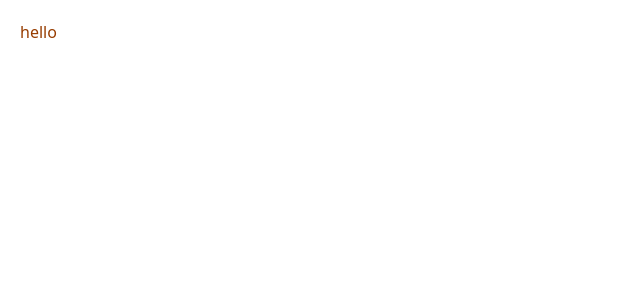
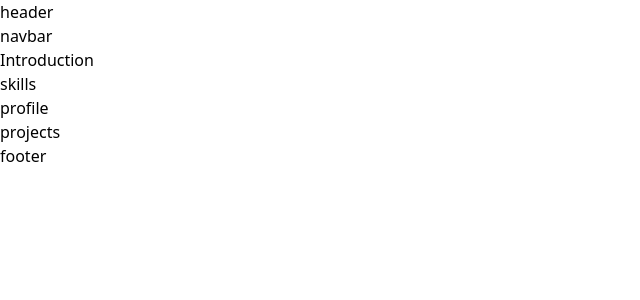
Before and after one commit to SametCeven/PersonalWebsite, a React (Vite) app: page / in a window 1280 px wide. Shown: the top 300 px of the page, without its empty margins (0-640 px from the left). Built offline with nearby package versions, Linux system fonts and the light colour scheme.

Commit message:
component structure added

```diff
--- a/src/App.jsx
+++ b/src/App.jsx
@@ -1,10 +1,23 @@
-import './App.css'
+import './App.css';
+import Header from './layout/Header';
+import Footer from './layout/Footer';
+import Navbar from './components/Navbar';
+import Introduction from './components/Introduction';
+import Skills from './components/Skills';
+import Profile from './components/Profile';
+import Projects from './components/Projects';
 
 export default function App() {
 
   return (
     <div>
-      <p className='p-5 text-amber-800'>hello</p>
+      <Header/>
+      <Navbar/>
+      <Introduction/>
+      <Skills/>
+      <Profile/>
+      <Projects/>
+      <Footer/>
     </div>
   )
 }
--- /dev/null
+++ b/src/components/Introduction.jsx
@@ -0,0 +1,7 @@
+export default function Introduction(){
+    return(
+        <div>
+            Introduction
+        </div>
+    )
+}
--- /dev/null
+++ b/src/components/Navbar.jsx
@@ -0,0 +1,7 @@
+export default function Navbar(){
+    return(
+        <div>
+            navbar
+        </div>
+    )
+}
--- /dev/null
+++ b/src/components/Profile.jsx
@@ -0,0 +1,7 @@
+export default function Profile(){
+    return(
+        <div>
+            profile
+        </div>
+    )
+}
--- /dev/null
+++ b/src/components/Projects.jsx
@@ -0,0 +1,7 @@
+export default function Projects(){
+    return(
+        <div>
+            projects
+        </div>
+    )
+}
--- /dev/null
+++ b/src/components/Skills.jsx
@@ -0,0 +1,7 @@
+export default function Skills(){
+    return(
+        <div>
+            skills
+        </div>
+    )
+}
--- /dev/null
+++ b/src/data.json
@@ -0,0 +1,8 @@
+{
+    "en":{
+
+    },
+    "tr":{
+
+    }
+}
--- /dev/null
+++ b/src/layout/Footer.jsx
@@ -0,0 +1,7 @@
+export default function Footer(){
+    return(
+        <div>
+            footer
+        </div>
+    )
+}
--- /dev/null
+++ b/src/layout/Header.jsx
@@ -0,0 +1,7 @@
+export default function Header(){
+    return(
+        <div>
+            header
+        </div>
+    )
+}
```
Also changed, not shown: src/hooks/useLocalStorage.jsx (added).
